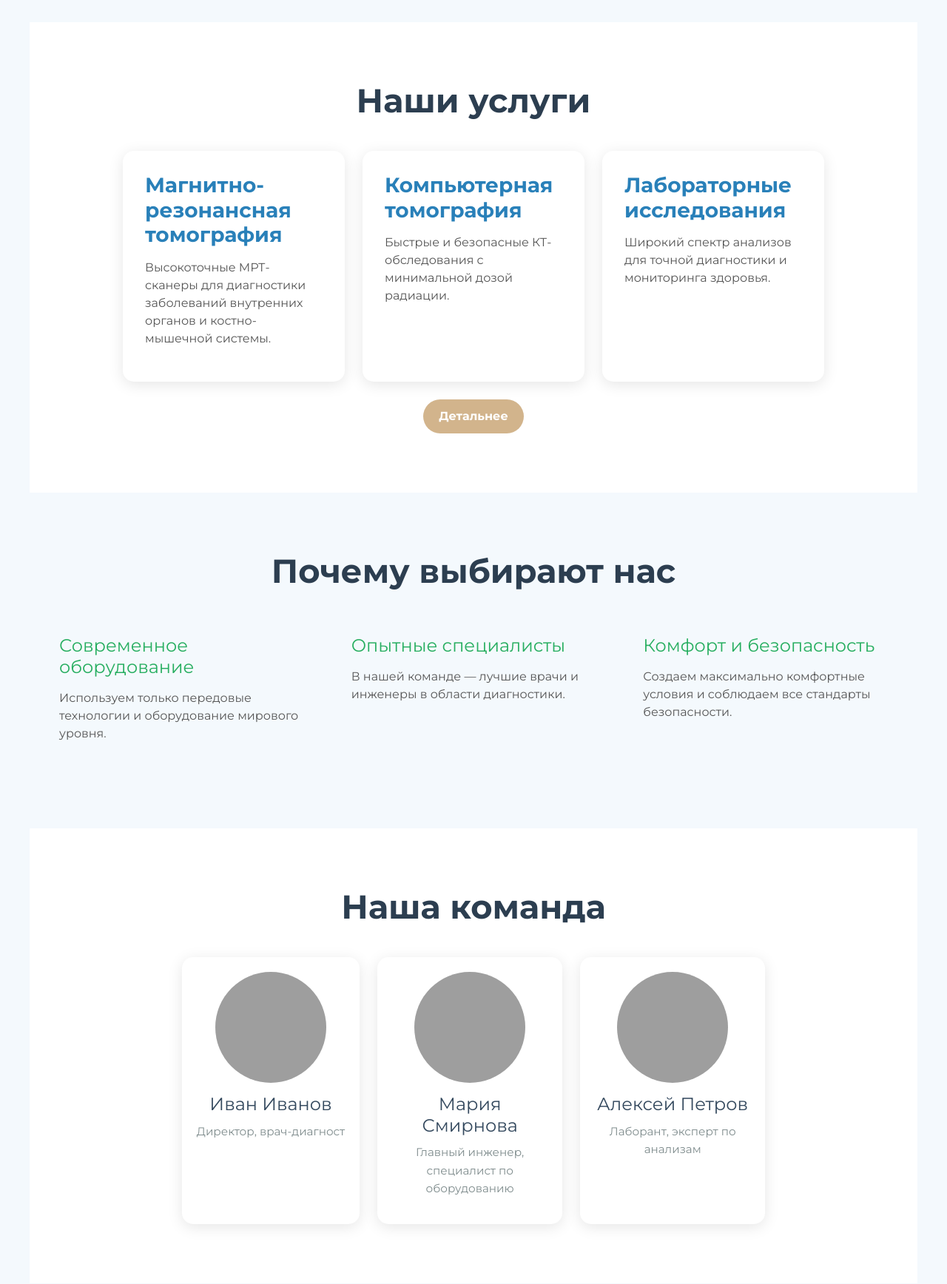
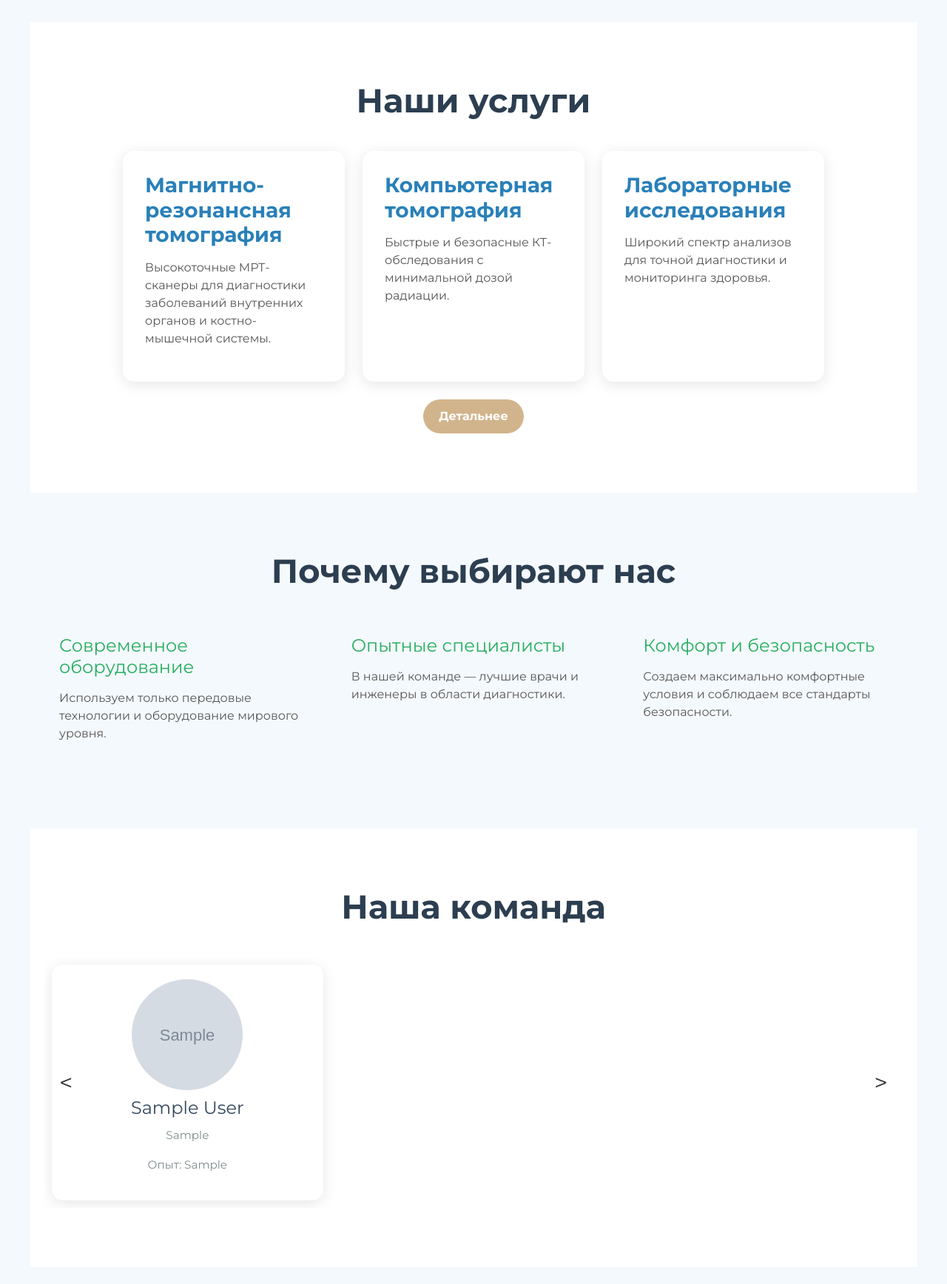
Before and after one commit to Jeirom/mvita, a Django app: template mvita_main/templates/doctors/doctors_form.html in a window 1280 px wide. Shown: the part 800-2536 px from the top of the page at 74% size. Run offline with Django 5.2, Linux system fonts and the light colour scheme; the template is opened without the code that fills it: values that come from a table or form of the project are taken from there, others are empty; tables that the repository leaves empty hold one stand-in row (values such as "Sample post"); grey boxes marked "Sample" are stand-in pictures; grey boxes are pictures that could not be loaded.

Commit message:
Фиксы главной страницы doctors_form.html, добавлены ссылки в выпадающем меню. Добавлены модели в админку

```diff
--- a/mvita_main/templates/doctors/doctors_form.html
+++ b/mvita_main/templates/doctors/doctors_form.html
@@ -163,18 +163,23 @@ h2 {
   line-height: 1.5;
 }
 
-/* Команда */
-.team {
+/* Команда - карусель */
+#team-carousel {
+  position: relative;
+  overflow: hidden;
+  width: 100%;
+}
+#team-container {
   display: flex;
-  flex-wrap: wrap;
-  justify-content: center;
-  gap: 30px;
+  transition: transform 0.5s ease;
 }
 .member {
   background: #fff;
   border-radius: 15px;
   padding: 20px;
-  max-width: 250px;
+  flex: 0 0 calc(33.333% - 20px);
+  margin: 10px;
+  max-width: calc(33.333% - 20px);
   text-align: center;
   box-shadow: 0 4px 20px rgba(0,0,0,0.1);
   transition: transform 0.3s;
@@ -187,15 +192,34 @@ h2 {
   height: 150px;
   border-radius: 50%;
   object-fit: cover;
-  margin-bottom: 15px;
+  margin-bottom: 10px;
 }
-.member h4 {
+h4 {
   margin-bottom: 10px;
   color: #34495e;
 }
-.member p {
+p {
   font-size: 0.95em;
   color: #7f8c8d;
+}
+
+/* Стрелки навигации */
+.nav-arrow {
+  position: absolute;
+  top: 50%;
+  transform: translateY(-50%);
+  font-size: 2em;
+  background: rgba(255,255,255,0.7);
+  border-radius: 50%;
+  padding: 10px;
+  cursor: pointer;
+  z-index: 10;
+}
+#prev {
+  left: 10px;
+}
+#next {
+  right: 10px;
 }
 
 /* Контакты */
@@ -254,7 +278,6 @@ footer p {
 </head>
 <body>
 
-
 <!-- Шапка -->
 <nav class="navbar navbar-expand-lg">
   <div class="container-fluid">
@@ -270,7 +293,9 @@ footer p {
         <ul class="dropdown-menu dropdown-menu-end" aria-labelledby="userMenu">
           <a href="{% url 'users:profile' %}">Профиль</a>
           <a href="{% url 'users:login' %}">Войти</a>
-          <a href="{% url 'users:register' %}">Рег</a>
+          <a href="{% url 'users:register' %}">Регистрация</a>
+          <a href="{% url 'mvita:diagnostic' %}">Мои результаты</a>
+          <a href="{% url 'mvita:record' %}">Мои записи</a>
           <li><hr class="dropdown-divider"></li>
           <a href="{% url 'users:logout' %}">Выход</a>
         </ul>
@@ -341,22 +366,26 @@ footer p {
 <!-- Наша команда -->
 <section id="team" class="fade-in">
   <h2>Наша команда</h2>
-  <div class="d-flex flex-wrap justify-content-center gap-4">
-    <div class="member">
-      <img src="https://images.unsplash.com/photo-1544723795-3fb726f2f18e?ixlib=rb-4.0.3&auto=format&fit=crop&w=150&q=80" alt="Директор" />
-      <h4>Иван Иванов</h4>
-      <p>Директор, врач-диагност</p>
+  <div style="position: relative; max-width: 100%; margin: 0 auto;">
+    <div id="team-carousel">
+      <div id="team-container">
+        {% for doctor in doctors %}
+        <div class="member">
+          {% if doctor.image %}
+            <img src="{{ doctor.image.url }}" alt="{{ doctor.first_name }} {{ doctor.last_name }}">
+          {% else %}
+            <img src="https://m.media-amazon.com/images/M/MV5BOWNmNTA4OTMtNTRlOS00NWQ4LTkyNTQtNzNjMDZjNjc4NTA4XkEyXkFqcGc@._V1_FMjpg_UX1000_.jpg" alt="{{ doctor.first_name }} {{ doctor.last_name }}">
+          {% endif %}
+          <h4>{{ doctor.first_name }} {{ doctor.last_name }}</h4>
+          <p>{{ doctor.specialization }}</p>
+          <p>Опыт: {{ doctor.experience }}</p>
+        </div>
+        {% endfor %}
+      </div>
     </div>
-    <div class="member">
-      <img src="https://images.unsplash.com/photo-1544723795-3fb726f2f18e?ixlib=rb-4.0.3&auto=format&fit=crop&w=150&q=80" alt="Главный инженер" />
-      <h4>Мария Смирнова</h4>
-      <p>Главный инженер, специалист по оборудованию</p>
-    </div>
-    <div class="member">
-      <img src="https://images.unsplash.com/photo-1544723795-3fb726f2f18e?ixlib=rb-4.0.3&auto=format&fit=crop&w=150&q=80" alt="Лаборант" />
-      <h4>Алексей Петров</h4>
-      <p>Лаборант, эксперт по анализам</p>
-    </div>
+    <!-- Стрелки навигации -->
+    <div id="prev" class="nav-arrow">&lt;</div>
+    <div id="next" class="nav-arrow">&gt;</div>
   </div>
 </section>
 
@@ -398,17 +427,40 @@ footer p {
 <!-- Скрипты Bootstrap -->
 <script src="https://cdn.jsdelivr.net/npm/bootstrap@5.3.0/dist/js/bootstrap.bundle.min.js"></script>
 <script>
-  // Анимация появления при прокрутке
-  document.querySelectorAll('.fade-in').forEach(el => {
-    el.style.opacity = 0;
-    window.addEventListener('scroll', () => {
-      const rect = el.getBoundingClientRect();
-      if (rect.top < window.innerHeight - 50) {
-        el.style.transition = 'opacity 1s ease-out, transform 1s ease-out';
-        el.style.opacity = 1;
-        el.style.transform = 'translateY(0)';
+  // Инициализация карусели
+  document.addEventListener('DOMContentLoaded', function() {
+    const container = document.getElementById('team-container');
+    const members = container.children;
+    const totalItems = members.length;
+    const itemsPerPage = 3;
+    let currentIndex = 0;
+
+    const prevBtn = document.getElementById('prev');
+    const nextBtn = document.getElementById('next');
+
+    function updateCarousel() {
+      const offset = -currentIndex * (100 / itemsPerPage);
+      container.style.transform = 'translateX(' + offset + '%)';
+    }
+
+    prevBtn.addEventListener('click', () => {
+      if (currentIndex > 0) {
+        currentIndex--;
+        updateCarousel();
       }
     });
+
+    nextBtn.addEventListener('click', () => {
+      if (currentIndex < Math.ceil(totalItems / itemsPerPage) - 1) {
+        currentIndex++;
+        updateCarousel();
+      }
+    });
+
+    // Обновление при изменении размера окна
+    window.addEventListener('resize', updateCarousel);
+    // Изначально
+    updateCarousel();
   });
 </script>
 </body>
```
Also changed, not shown: mvita_main/admin.py (+17 -63 lines).
